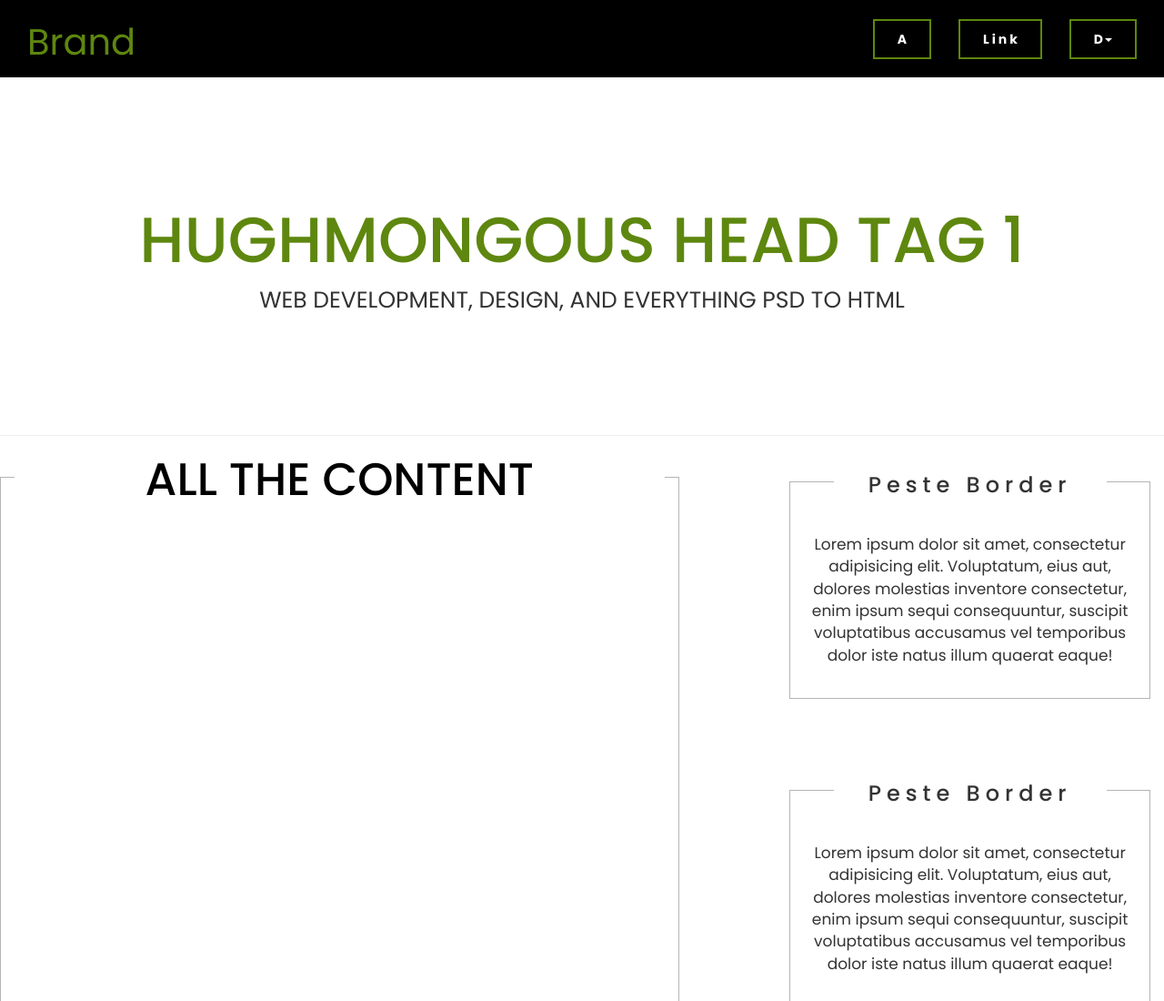
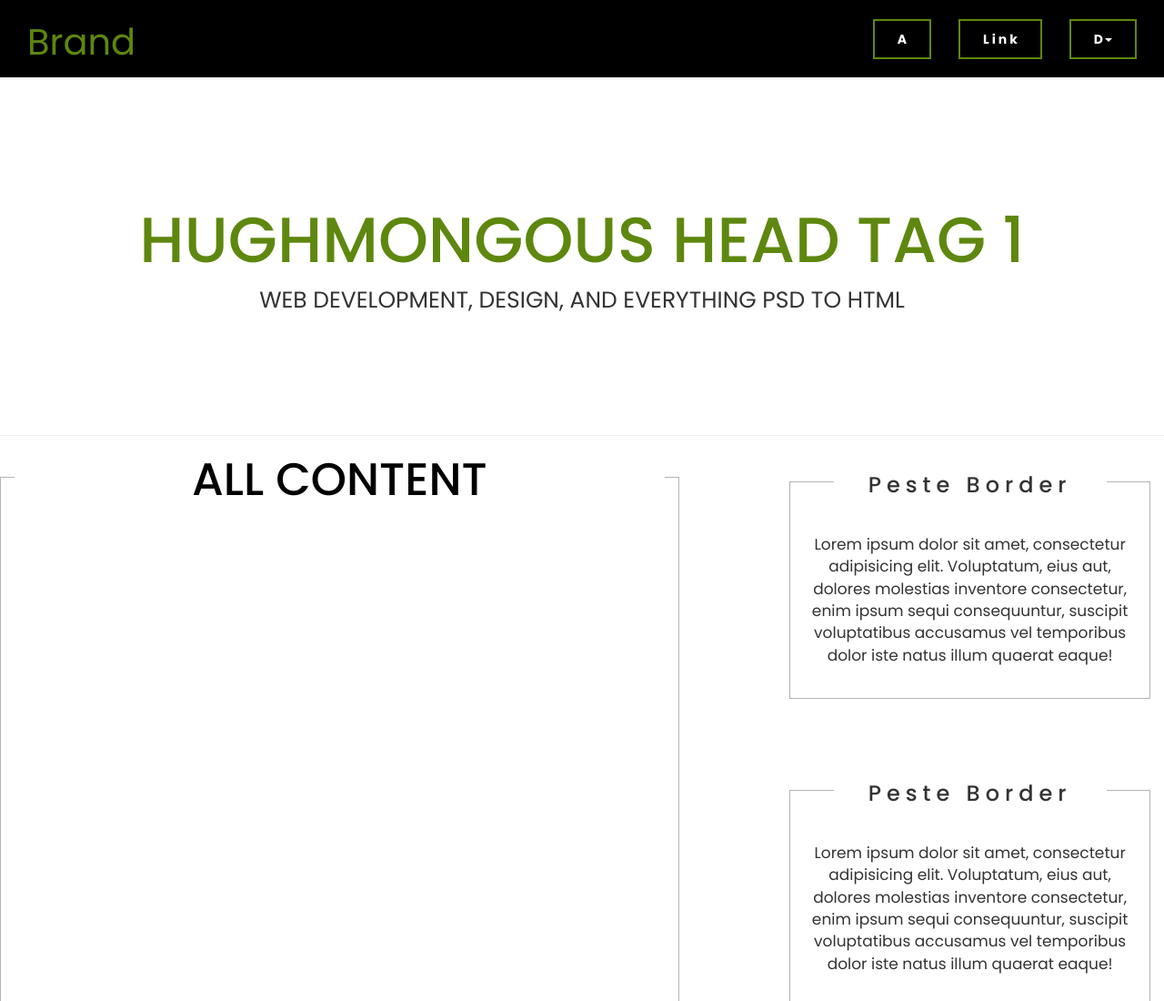
Before and after one commit to Astrarex/theme_7, a plain HTML site: page index.html in a window 1280 px wide. Shown: the top 1100 px of the page at 91% size. Drawn offline with nearby package versions, Linux system fonts and the light colour scheme.

Commit message:
Update index.html

```diff
--- a/index.html
+++ b/index.html
@@ -63,7 +63,7 @@
   <div class="container">
     <div class="row">
       <div class="col-md-7">
-        <h1>ALL THE CONTENT</h1>
+        <h1>ALL CONTENT</h1>
       </div>
       <div class="col-md-1"></div>
       <div class="col-md-4">
```
